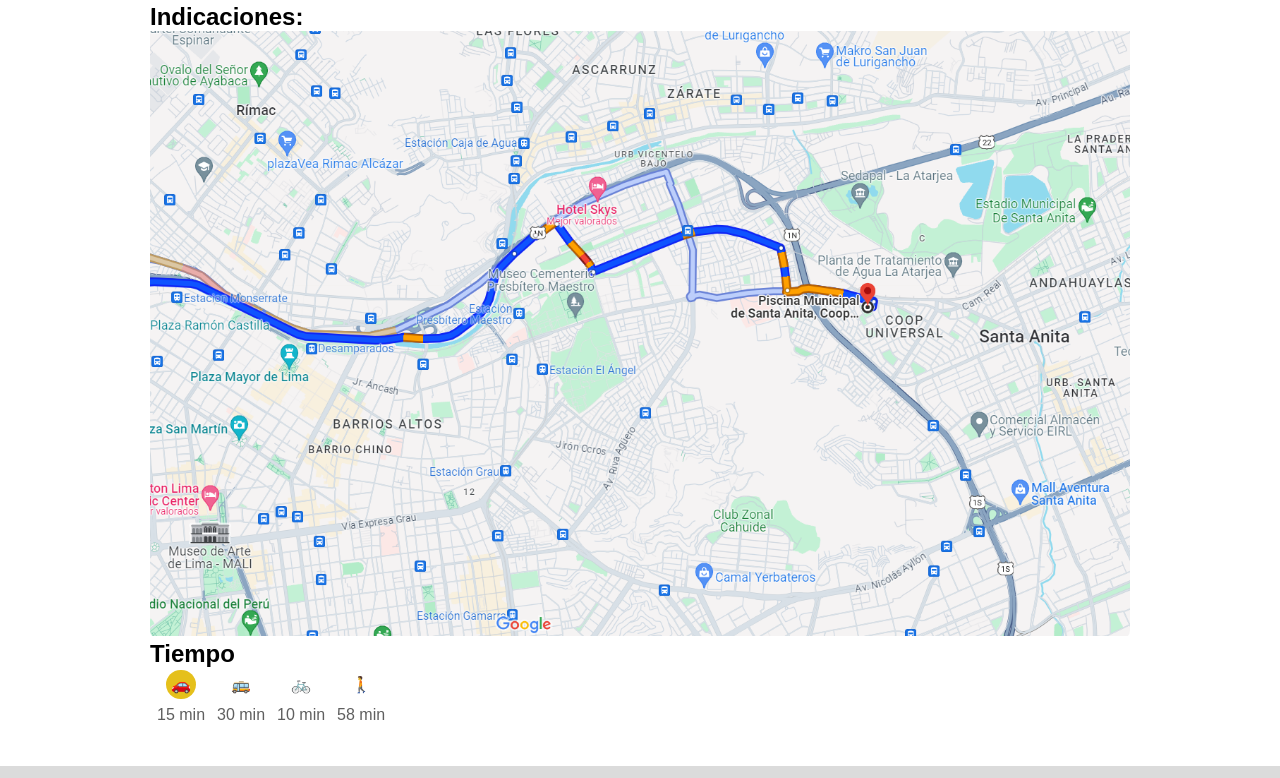
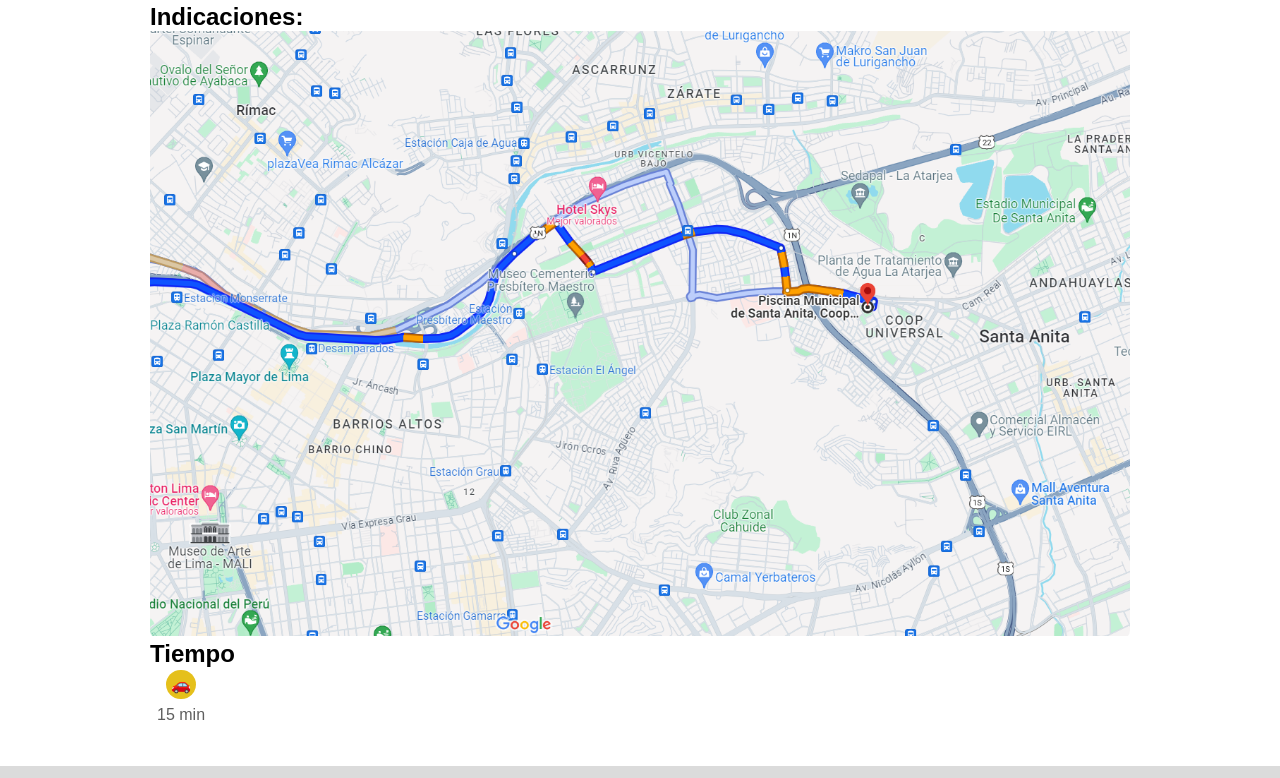
Before and after one commit to GarageIA/Garage-IA, a plain HTML site: page navegacion.html in a window 1280 px wide. Shown: the part 72-850 px from the top of the page. Drawn offline with Linux system fonts and the light colour scheme.

Commit message:
Update navegacion.html

```diff
--- a/navegacion.html
+++ b/navegacion.html
@@ -49,15 +49,9 @@
             <table>
                 <tr>
                     <th><p id="auto" class="v_selc">🚗</p></th>
-                    <th><p id="carro" >🚌</p></th>
-                    <th><p id="moto">🚲</p></th>
-                    <th><p id="caminar">🚶</p></th>
                 </tr>
                 <tr>
                     <td>15 min</td>
-                    <td>30 min</td>
-                    <td>10 min</td>
-                    <td>58 min</td>
                 </tr>
             </table>
         </section>
```
